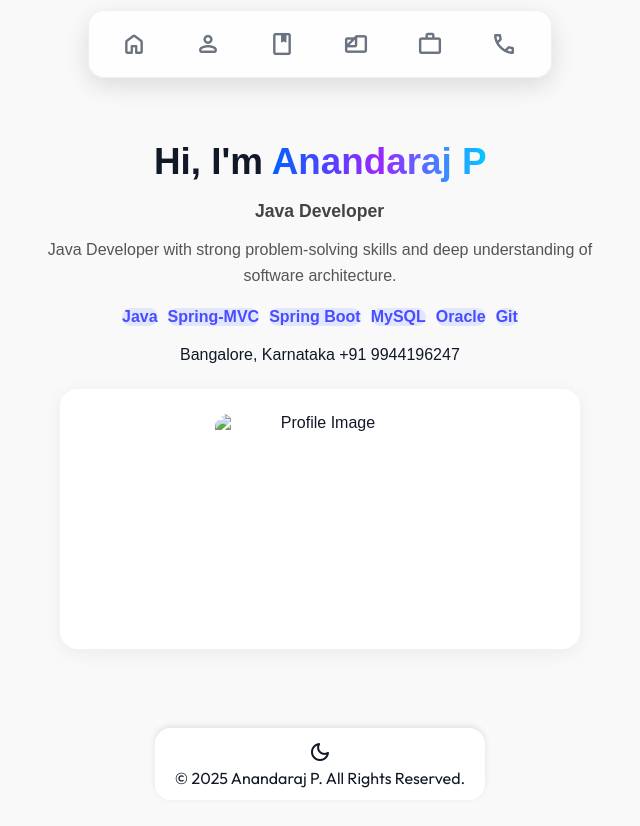
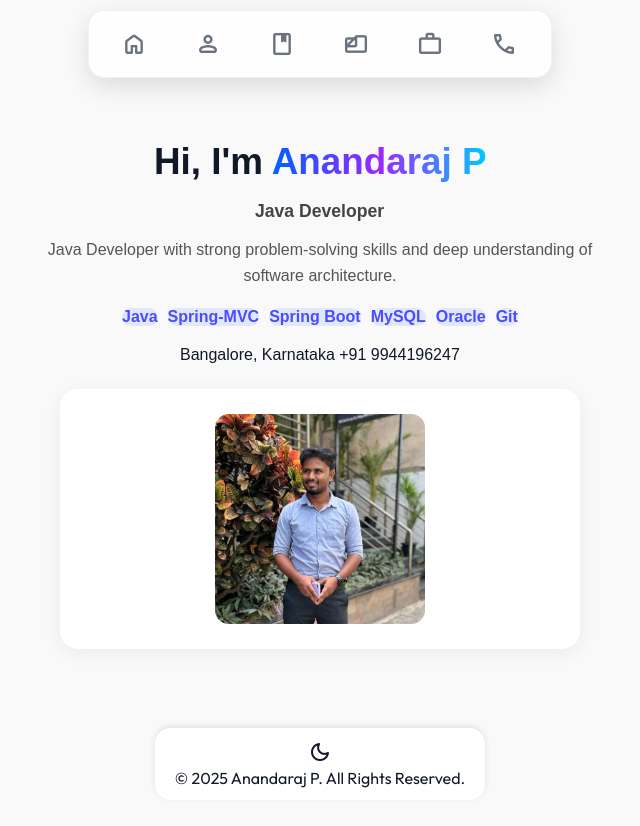
Before and after one commit to ANANDARAJP/Portfolio, a plain HTML site: page index.html in a window 1280 px wide. Shown: the whole page, without its empty margins (320-960 px from the left). Drawn offline with nearby package versions, Linux system fonts and the light colour scheme; files whose address does not match are found by name.

Commit message:
Update index.html

```diff
--- a/index.html
+++ b/index.html
@@ -75,7 +75,7 @@
 
       <!-- Profile Image -->
       <div class="img-card zoom-right">
-        <img src="./assects/Anandth.jpg" alt="Profile Image" />
+        <img src="https://github.com/ANANDARAJP/Portfolio/blob/main/Anandth.jpg" alt="Profile Image" />
       </div>
     </section>
 
@@ -93,7 +93,7 @@
           <br>
 
           <div class="img-card animate-zoom">
-            <img src="./assects/Anandth.jpg" alt="Profile Image" />
+            <img src="https://github.com/ANANDARAJP/Portfolio/blob/main/Anandth.jpg" alt="Profile Image" />
           </div>
 
           <!-- Education & Certifications -->
```
